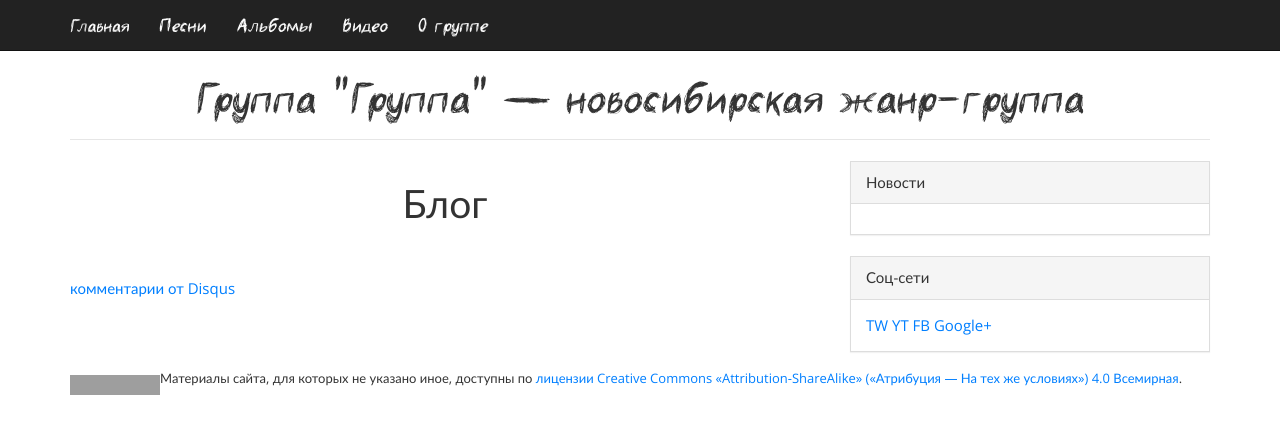
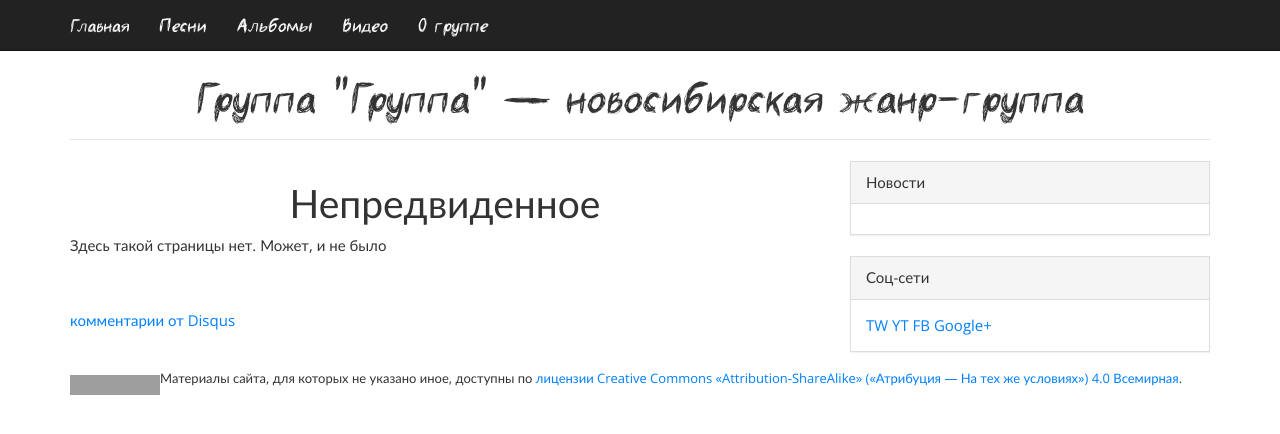
Before and after one commit to gruppa-gruppa-nsk/gruppa-gruppa-nsk.github.io, a Jekyll site: the page built from 404.html, in a window 1280 px wide. Shown: the top 434 px of the page. Built offline with Jekyll 4.4.1, drawn with Linux system fonts in a browser that asks for light colours; comment, search, counter and statistics services are not loaded; grey boxes are pictures that could not be loaded.

Commit message:
Обновлена 404

```diff
--- a/404.html
+++ b/404.html
@@ -1,13 +1,9 @@
 ---
 layout: default
-title: Группа "Группа" — новосибирская жанр-группа
+title: 404
 ---
 
 <div id="home">
-  <h1>Блог</h1>
-  <ul class="posts">
-    {% for post in site.posts %}
-      <li><span>{{ post.date | date_to_string }}</span> &raquo; <a href="{{ post.url }}">{{ post.title }}</a></li>
-    {% endfor %}
-  </ul>
+  <h1>Непредвиденное</h1>
+  <p>Здесь такой страницы нет. Может, и не было</p>
 </div>
```
